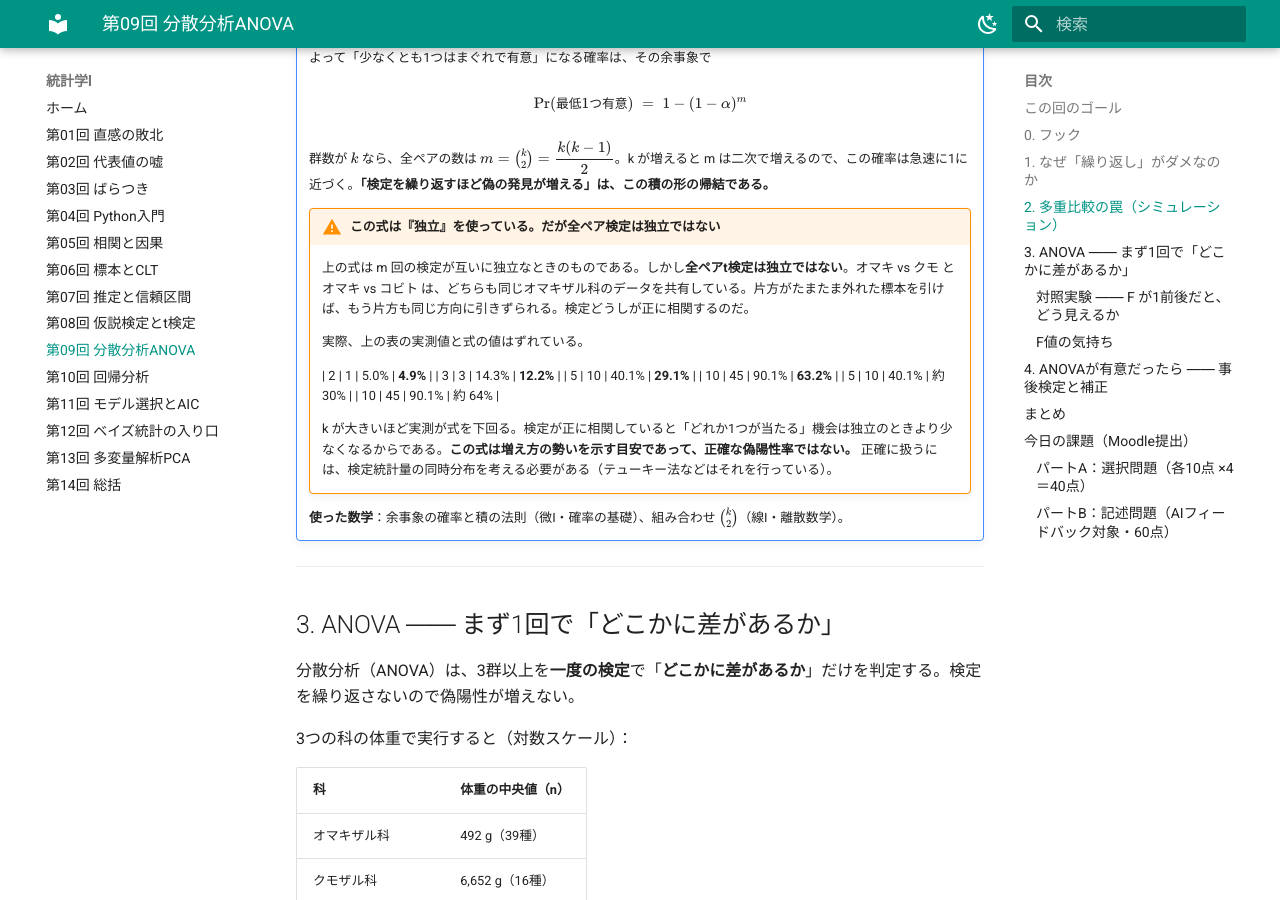
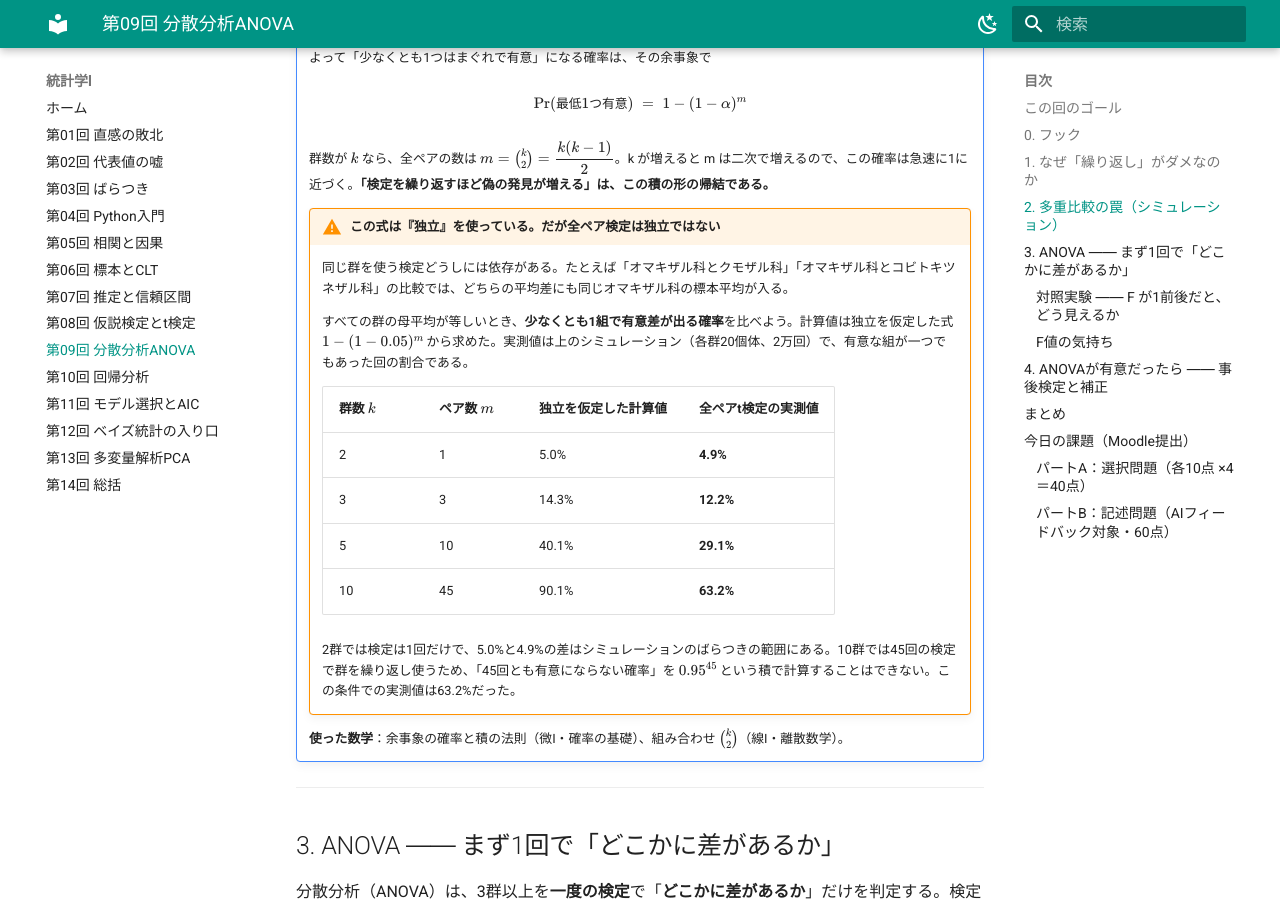
Before and after one commit to aonoa68/toukei-1, an MkDocs documentation site: the page built from docs/09_anova.md, in a window 1280 px wide and 900 px high, scrolled down 2448 px. Built offline with MkDocs 1.6.1 and Material for MkDocs 9.7.7, drawn with Linux system fonts in a browser that asks for light colours.

Commit message:
第9回の多重比較表を4行に整理し、独立仮定値と実測値を明示

```diff
--- a/docs/09_anova.md
+++ b/docs/09_anova.md
@@ -81,18 +81,18 @@
     群数が \( k \) なら、全ペアの数は \( m = \binom{k}{2} = \dfrac{k(k-1)}{2} \)。k が増えると m は二次で増えるので、この確率は急速に1に近づく。**「検定を繰り返すほど偽の発見が増える」は、この積の形の帰結である。**
 
     !!! warning "この式は『独立』を使っている。だが全ペア検定は独立ではない"
-        上の式は m 回の検定が互いに独立なときのものである。しかし**全ペアt検定は独立ではない**。オマキ vs クモ と オマキ vs コビト は、どちらも同じオマキザル科のデータを共有している。片方がたまたま外れた標本を引けば、もう片方も同じ方向に引きずられる。検定どうしが正に相関するのだ。
+        同じ群を使う検定どうしには依存がある。たとえば「オマキザル科とクモザル科」「オマキザル科とコビトキツネザル科」の比較では、どちらの平均差にも同じオマキザル科の標本平均が入る。
 
-        実際、上の表の実測値と式の値はずれている。
+        すべての群の母平均が等しいとき、**少なくとも1組で有意差が出る確率**を比べよう。計算値は独立を仮定した式 \(1-(1-0.05)^m\) から求めた。実測値は上のシミュレーション（各群20個体、2万回）で、有意な組が一つでもあった回の割合である。
 
+        | 群数 \(k\) | ペア数 \(m\) | 独立を仮定した計算値 | 全ペアt検定の実測値 |
+        |---|---|---|---|
         | 2 | 1 | 5.0% | **4.9%** |
         | 3 | 3 | 14.3% | **12.2%** |
         | 5 | 10 | 40.1% | **29.1%** |
         | 10 | 45 | 90.1% | **63.2%** |
-        | 5 | 10 | 40.1% | 約 30% |
-        | 10 | 45 | 90.1% | 約 64% |
 
-        k が大きいほど実測が式を下回る。検定が正に相関していると「どれか1つが当たる」機会は独立のときより少なくなるからである。**この式は増え方の勢いを示す目安であって、正確な偽陽性率ではない。** 正確に扱うには、検定統計量の同時分布を考える必要がある（テューキー法などはそれを行っている）。
+        2群では検定は1回だけで、5.0%と4.9%の差はシミュレーションのばらつきの範囲にある。10群では45回の検定で群を繰り返し使うため、「45回とも有意にならない確率」を \(0.95^{45}\) という積で計算することはできない。この条件での実測値は63.2%だった。
 
     **使った数学**：余事象の確率と積の法則（微I・確率の基礎）、組み合わせ \( \binom{k}{2} \)（線I・離散数学）。
 
```
